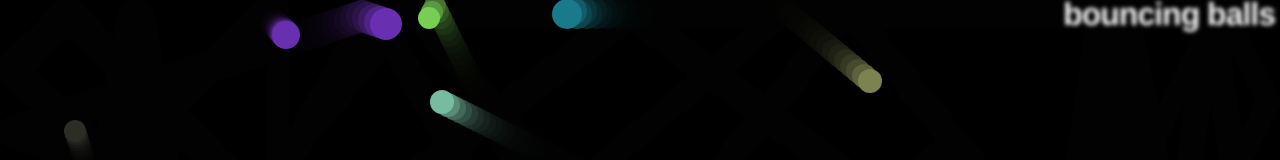
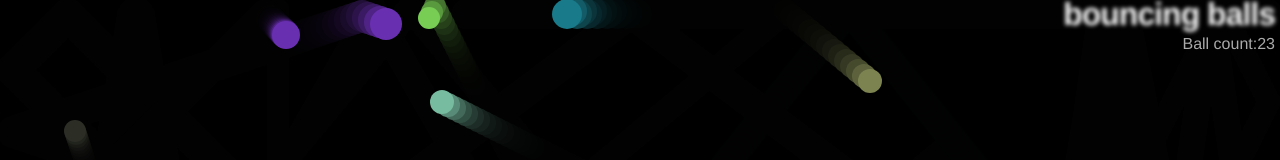
Before and after one commit to yuanjingya2017/bouncing-balls, a plain HTML site: page index.html in a window 1280 px wide. Shown: the top 160 px of the page. Drawn offline with Linux system fonts and the light colour scheme.

Commit message:
不能操作两个小球的问题依然存在

```diff
--- a/index.html
+++ b/index.html
@@ -8,6 +8,7 @@
 
 <body>
 <h1>bouncing balls</h1>
+<p class="num">Ball count:<span class="js-num"></span></p>
 <canvas></canvas>
 
 <script src="main.js"></script>
--- a/main.js
+++ b/main.js
@@ -9,12 +9,21 @@ var height = canvas.height = window.innerHeight;
 //存着小球参数的数组
 var balls = [];
 var len = 25;
+var jsnum = document.querySelector('.js-num');
 // function to generate random number
 function random(min,max) {
     var num = Math.floor(Math.random()*(max-min)) + min;
     return num;
 }
-
+function ballsLeft() {
+    var num = len;
+    for(var i=0;i<balls.length;i++){
+        if(balls[i].exists==false){
+            num--;
+        }
+    }
+    return num;
+}
 
 /*
 *
@@ -166,6 +175,7 @@ EvilCircle.prototype.collisionDetect = function () {
             var distance = Math.sqrt(dx*dx+dy*dy);
             if(distance<this.size+balls[i].size){
                 balls[i].exists = false;
+                jsnum.innerHTML = ballsLeft();
             }
         }
     }
@@ -203,16 +213,15 @@ function loop() {
     evalcircle.draw();
     evalcircle.beInRect();
     evalcircle.collisionDetect();
-    evalcircle2.draw();
-    evalcircle2.beInRect();
-    evalcircle2.collisionDetect();
-
+    // evalcircle2.draw();
+    // evalcircle2.beInRect();
+    // evalcircle2.collisionDetect();
     requestAnimationFrame(loop);//递归调用自己
 }
-
-var evalcircle2 = new EvilCircle('blue',400,400,true);
-evalcircle2.beControlled(2);
 var evalcircle = new EvilCircle('red',200,300,true);
 evalcircle.beControlled(1);
+// var evalcircle2 = new EvilCircle('blue',400,400,true);
+// evalcircle2.beControlled(2);
+
 
 loop();
--- a/style.css
+++ b/style.css
@@ -1,4 +1,4 @@
-html, body {
+html, body,p {
     margin: 0;
 }
 
@@ -23,3 +23,10 @@ h1 {
     color: transparent;
     text-shadow: 0 0 4px white;
 }
+.num {
+    position: absolute;
+    margin: 0;
+    top: 35px;
+    right: 5px;
+    color: #aaa;
+}
```
